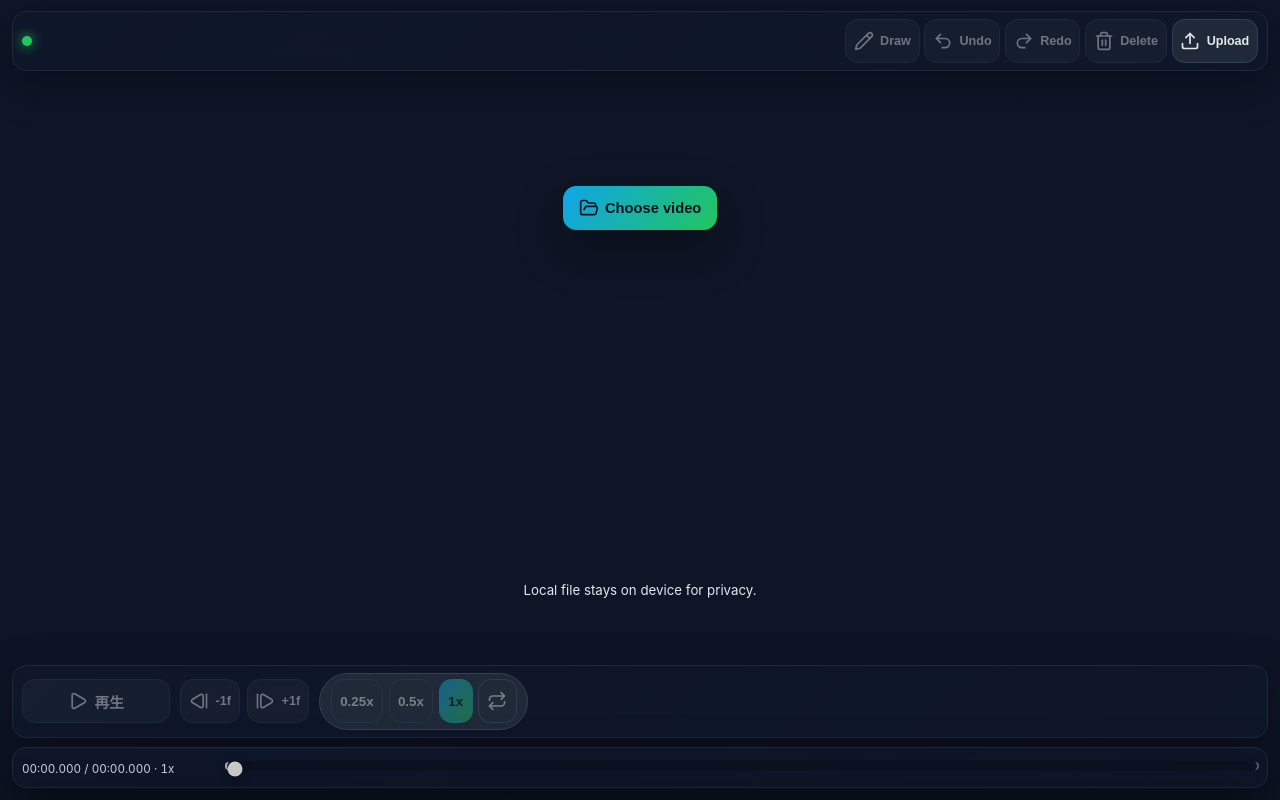
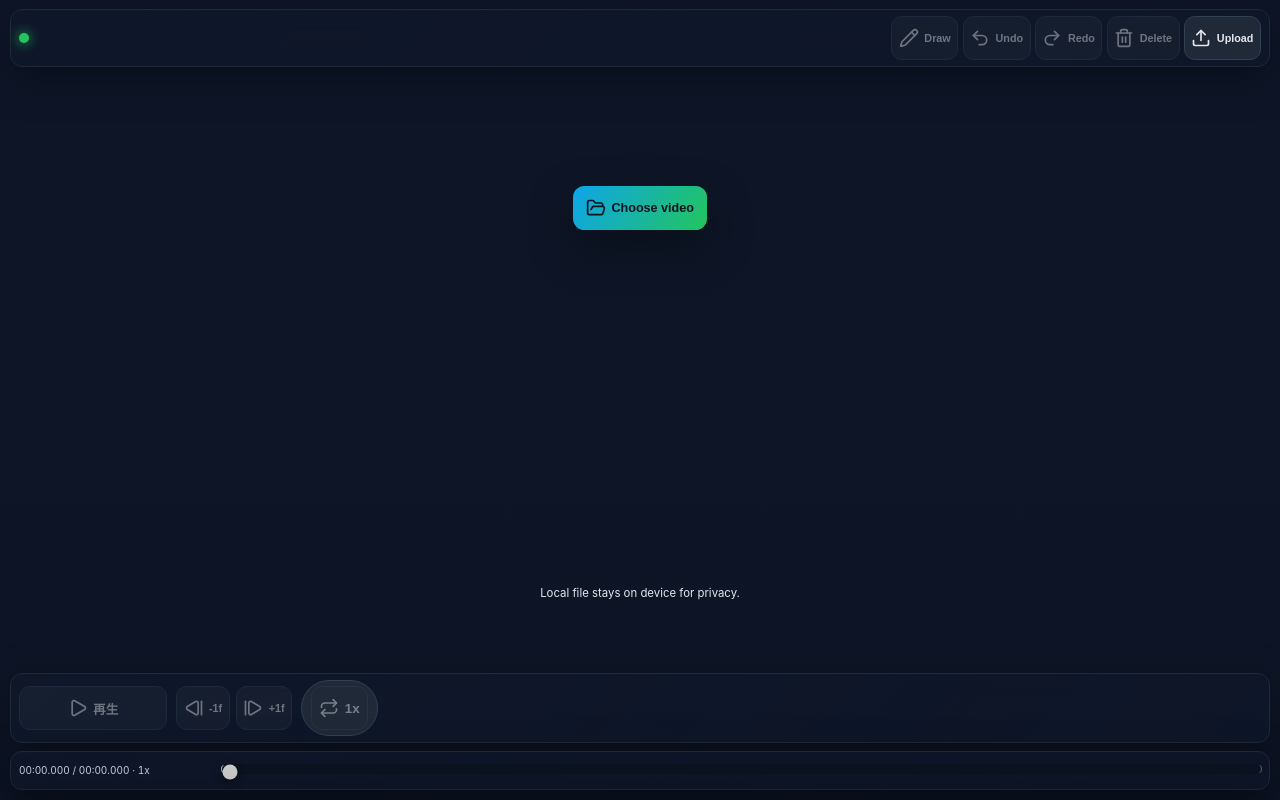
Before and after one commit to matsuatsu/pwa-movie-viewer, a React (Vite) app: page / in a window 1280 px wide. Built offline with nearby package versions, Linux system fonts and the light colour scheme.

Commit message:
feat: simplify speed control

```diff
--- a/src/App.tsx
+++ b/src/App.tsx
@@ -761,19 +761,13 @@ function App() {
               </button>
             </div>
             <div className="pill speed-group compact">
-              {[0.25, 0.5, 1].map((rate) => (
-                <button
-                  key={rate}
-                  onClick={() => handleRateChange(rate)}
-                  disabled={!videoUrl}
-                  className={playbackRate === rate ? 'active' : ''}
-                  aria-label={`${rate}倍速で再生`}
-                >
-                  {rate}x
-                </button>
-              ))}
-              <button className="ghost" onClick={cycleRate} disabled={!videoUrl} aria-label="再生速度を順送り変更">
+              <button
+                onClick={cycleRate}
+                disabled={!videoUrl}
+                aria-label="再生速度を順送り変更"
+              >
                 <Repeat aria-hidden size={18} />
+                {playbackRate}x
               </button>
             </div>
           </div>
@@ -839,19 +833,9 @@ function App() {
                   </button>
                   {videoFile && <p className="meta">{videoFile.name}</p>}
                   <div className="pill speed-group">
-                    {[0.25, 0.5, 1].map((rate) => (
-                      <button
-                        key={rate}
-                        onClick={() => handleRateChange(rate)}
-                        disabled={!videoUrl}
-                        className={playbackRate === rate ? 'active' : ''}
-                      >
-                        {rate}x
-                      </button>
-                    ))}
-                    <button className="ghost" onClick={cycleRate} disabled={!videoUrl}>
+                    <button onClick={cycleRate} disabled={!videoUrl} aria-label="再生速度を順送り変更">
                       <Repeat aria-hidden size={18} />
-                      Cycle
+                      {playbackRate}x
                     </button>
                   </div>
                 </section>
--- a/src/index.css
+++ b/src/index.css
@@ -1,5 +1,5 @@
 :root {
-  font-size: 14px;
+  font-size: 12px;
   font-family: 'Inter', system-ui, -apple-system, BlinkMacSystemFont, 'Segoe UI', sans-serif;
   line-height: 1.5;
   font-weight: 400;
```
